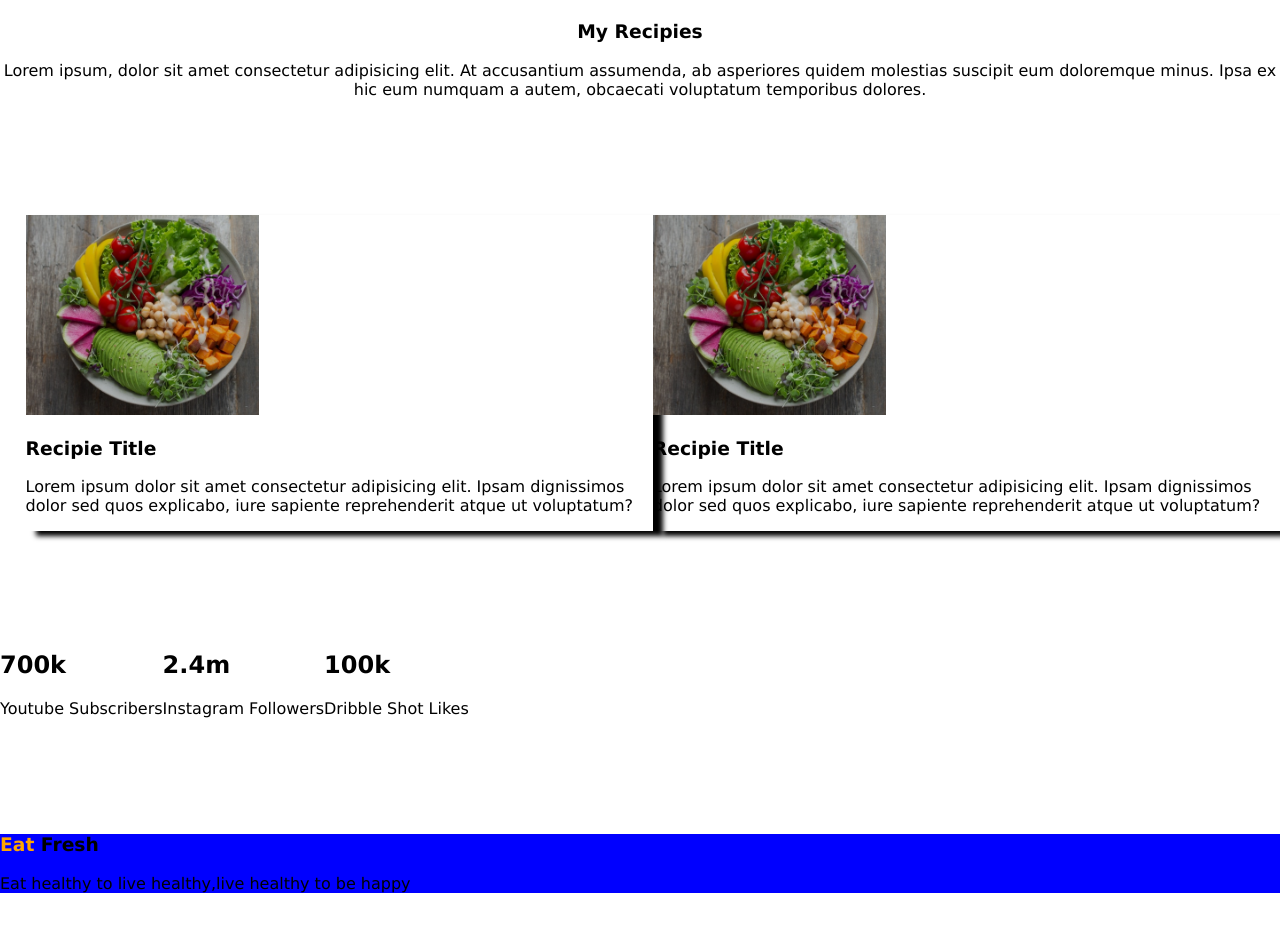
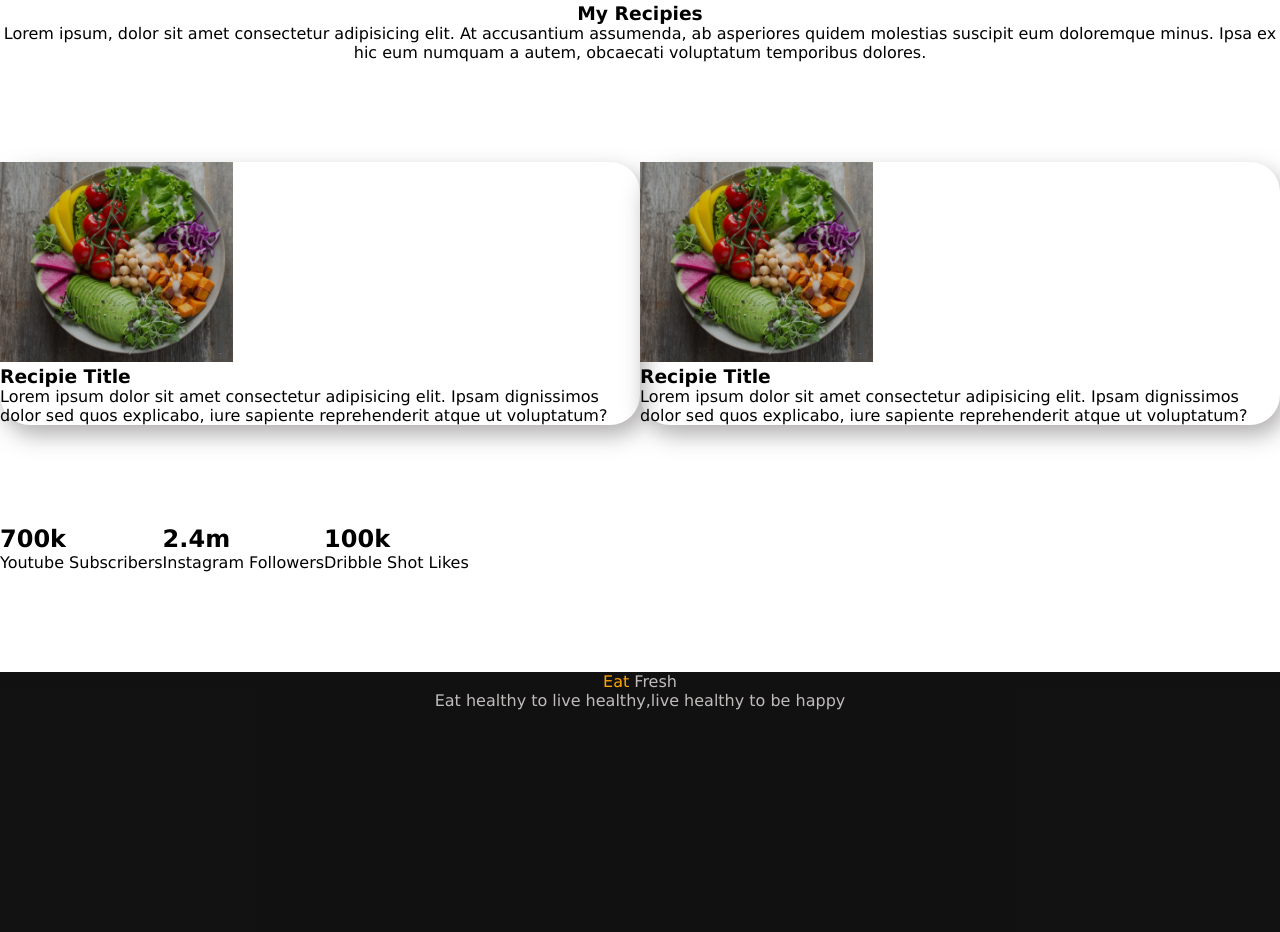
Before and after one commit to syedaAmina/practice-website, a plain HTML site: page index.html in a window 1280 px wide. Shown: the part 1092-2024 px from the top of the page. Before the commit the page ends 2001 px from the top, so only its background shows below. Drawn offline with Linux system fonts and the light colour scheme.

Commit message:
last added

```diff
--- a/index.html
+++ b/index.html
@@ -37,7 +37,7 @@
         <p>Lorem ipsum, dolor sit amet consectetur adipisicing elit. At accusantium assumenda, ab asperiores quidem molestias suscipit eum doloremque minus. Ipsa ex hic eum numquam a autem, obcaecati voluptatum temporibus dolores.</p>
        </div>
     </section>
-    <section class="recipie-title">
+    <section >
         <div class="one">
             <img id="recipie-photo" src="Project Cover5.png" alt="">
             <h3>Recipie Title</h3>
@@ -50,22 +50,22 @@
         </div>
     </section>
     <section class="top">
-<div>
+<div class="two">
     <h2>700k</h2>
     <p>Youtube Subscribers</p>
 </div>
-<div>
+<div class="two">
     <h2>2.4m</h2>
     <p>Instagram Followers</p>
 </div>
-<div>
+<div class="two">
     <h2>100k</h2>
     <p>Dribble Shot Likes</p>
 </div>
     </section>
     <footer>
-        <h3> <span class="orange-color">Eat</span> Fresh</h3>
-        <p>Eat healthy to live healthy,live healthy to be happy</p>
+        <div id="last"> <span class="orange-color">Eat</span> Fresh</div>
+        <p id="last-p">Eat healthy to live healthy,live healthy to be happy</p>
     </footer>
 </body>
 </html>
--- a/style.css
+++ b/style.css
@@ -1,3 +1,7 @@
+*{
+    margin: 0;
+    padding: 0;
+}
 body{
     margin: 0;
     font-family: Verdana, Geneva, Tahoma, sans-serif;
@@ -41,16 +45,31 @@ section{
     display: flex;
     padding-left: 2%;}
     .one{
-        box-shadow:10px 5px 5px black;
+            box-shadow: 5px 10px 22px #8a8787ab;
+            border-radius: 30px;
     }
 
 #recipie-photo{
 height: 200px;
 width 30%
 }
-footer {
-    background-color: blue;
+.two{
+    display: inline;
+
+}footer{
+    background-color: rgba(7, 6, 6, 0.952);
+    height:300px;
+    margin: 0;
 }
-footer h1 p{
-    color: white;
+.p-tag{
+    margin-top:-10px;
 }
+#last{
+    margin-top: 70px;
+    text-align: center;
+    color: rgb(192, 188, 188);
+}
+#last-p{
+    color: rgb(192, 188, 188);
+    text-align: center;
+}
```
